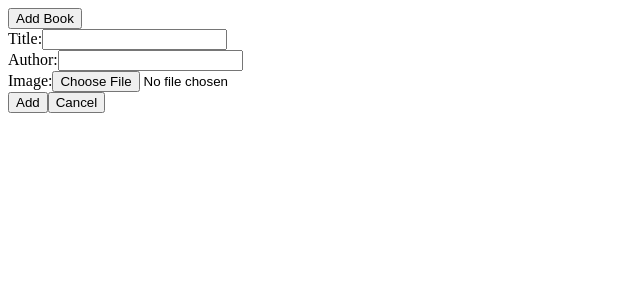
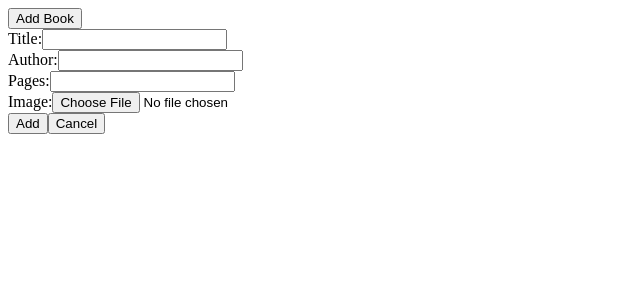
Before and after one commit to Sim-frpt/react-library, a React (Create React App) app: page / in a window 1280 px wide. Shown: the top 300 px of the page, without its empty margins (0-640 px from the left). Built offline with nearby package versions, Linux system fonts and the light colour scheme.

Commit message:
rename props and begin handling file upload

```diff
--- a/src/App.jsx
+++ b/src/App.jsx
@@ -12,22 +12,22 @@ export class App extends Component {
     };
 
     this.handleAddBook = this.handleAddBook.bind(this);
-    this.handleRevealForm = this.handleRevealForm.bind(this);
+    this.handleFormToggle = this.handleFormToggle.bind(this);
   }
 
-  handleRevealForm() {
+  handleAddBook() {}
+
+  handleFormToggle() {
     this.setState(state => ({
       hideForm: !state.hideForm
     }));
   }
 
-  handleAddBook() {}
-
   render() {
     return (
       <AddBookContainer
         books={this.state.books}
-        onToggleButtonClick={this.handleRevealForm}
+        onFormToggle={this.handleFormToggle}
         hideForm={this.state.hideForm}
       />
     );
--- a/src/model/book.js
+++ b/src/model/book.js
@@ -2,7 +2,13 @@ import placeHolder from "../assets/images/book-cover-placeholder.jpg";
 
 const books = [];
 
-const createBook = ({ title, author, isRead = false, img = placeHolder }) => {
+const createBook = ({
+  title,
+  author,
+  pages,
+  isRead = false,
+  img = placeHolder
+}) => {
   const id = books.length ? books.length + 1 : 1;
 
   const toggleReadingStatus = () => {
@@ -13,6 +19,7 @@ const createBook = ({ title, author, isRead = false, img = placeHolder }) => {
     id,
     title,
     author,
+    pages,
     isRead,
     img,
     toggleReadingStatus
--- a/src/modules/AddBookContainer.jsx
+++ b/src/modules/AddBookContainer.jsx
@@ -5,8 +5,12 @@ import BookForm from "./BookForm";
 function AddBookContainer(props) {
   return (
     <section className="input-container">
-      <ToggleFormButton onClick={props.onToggleButtonClick} />
-      <BookForm shouldBeVisible={props.hideForm} books={props.books} />
+      <ToggleFormButton onToggleButtonClick={props.onFormToggle} />
+      <BookForm
+        shouldBeVisible={props.hideForm}
+        books={props.books}
+        onCancelFormSubmit={props.onFormToggle}
+      />
     </section>
   );
 }
--- a/src/modules/BookForm.jsx
+++ b/src/modules/BookForm.jsx
@@ -3,10 +3,11 @@ import React, { Component } from "react";
 export class BookForm extends Component {
   constructor(props) {
     super(props);
+
     this.state = {
       title: "",
       author: "",
-      image: ""
+      images: ""
     };
 
     this.fileInput = React.createRef();
@@ -18,13 +19,24 @@ export class BookForm extends Component {
     this.setState({ [event.target.name]: event.target.value });
   }
 
+  handleCancelSubmit(event) {
+    this.props.onCancelFormSubmit();
+  }
+
+  handleFiles(event) {
+    const file = event.target.files[0];
+    // TODO I stopped here
+    console.log(file);
+  }
+
   render() {
     return (
       <form className="book-form" onSubmit={this.handleSubmit}>
         <div className="book-form__element">
-          <label>
+          <label className="book-form__label">
             Title:
             <input
+              className="book-form__input"
               type="text"
               value={this.state.title}
               name="title"
@@ -36,6 +48,7 @@ export class BookForm extends Component {
           <label>
             Author:
             <input
+              className="book-form__input"
               type="text"
               name="author"
               value={this.state.author}
@@ -44,16 +57,34 @@ export class BookForm extends Component {
           </label>
         </div>
         <div className="book-form__element">
-          <label>
+          <label className="book-form__label">
+            Pages:
+            <input
+              className="book-form__input"
+              type="text"
+              name="pages"
+              value={this.state.pages}
+              onChange={this.handleChange}
+            />
+          </label>
+        </div>
+        <div className="book-form__element">
+          <label className="book-form__label">
             Image:
-            <input type="file" ref={this.fileInput} name="file" />
+            <input
+              className="book-form__input"
+              type="file"
+              ref={this.fileInput}
+              name="file"
+              onChange={this.handleFiles}
+            />
           </label>
         </div>
         <div className="book-form__control">
           <button type="submit" value>
             Add
           </button>
-          <button type="button" value>
+          <button type="button" value onClick={this.handleCancelSubmit}>
             Cancel
           </button>
         </div>
--- a/src/modules/ToggleFormButton.jsx
+++ b/src/modules/ToggleFormButton.jsx
@@ -6,7 +6,7 @@ function ToggleFormButton(props) {
     <Button
       classVariant="input-container__toggle"
       text="Add Book"
-      onClick={props.onClick}
+      onClick={props.onToggleButtonClick}
     />
   );
 }
```
